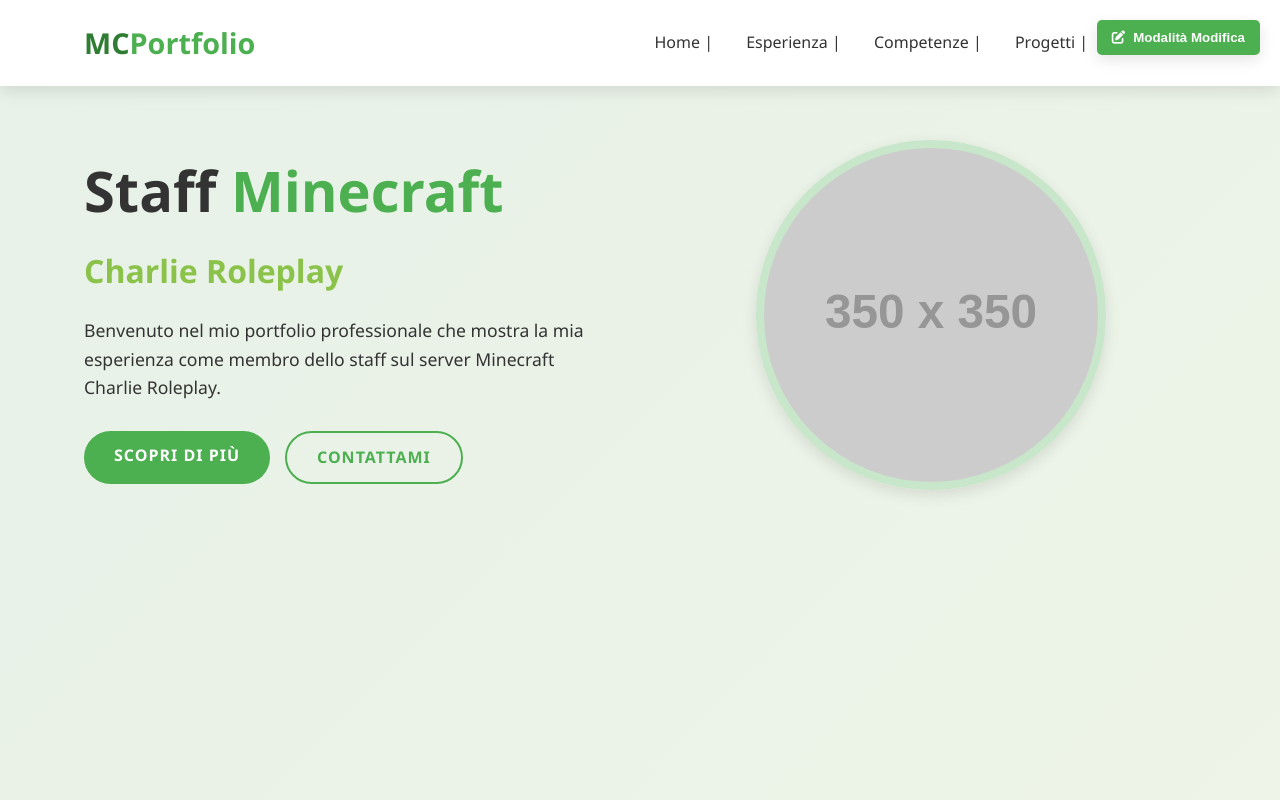
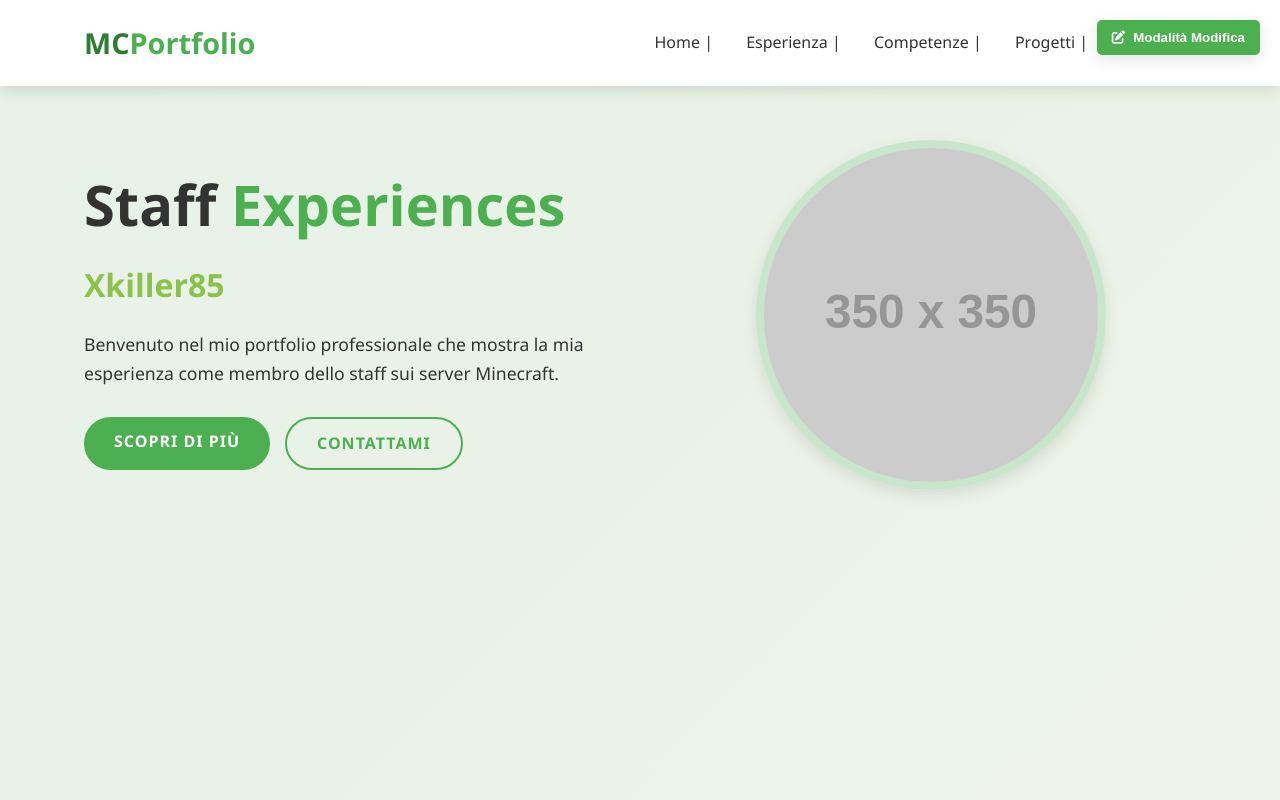
Before and after one commit to Xkiller85/Staff-Experiences, a plain HTML site: page index.html in a window 1280 px wide. Shown: the top 800 px of the page. Drawn offline with Linux system fonts and the light colour scheme; placeholder pictures from the web are drawn by us.

Commit message:
Update index.html

```diff
--- a/index.html
+++ b/index.html
@@ -87,9 +87,9 @@
         <div class="container">
             <div class="hero-content">
                 <div class="hero-text">
-                    <h1 class="editable" data-edit="text">Staff <span>Minecraft</span></h1>
-                    <h2 class="editable" data-edit="text">Charlie Roleplay</h2>
-                    <p class="editable" data-edit="text">Benvenuto nel mio portfolio professionale che mostra la mia esperienza come membro dello staff sul server Minecraft Charlie Roleplay.</p>
+                    <h1 class="editable" data-edit="text">Staff <span>Experiences</span></h1>
+                    <h2 class="editable" data-edit="text">Xkiller85</h2>
+                    <p class="editable" data-edit="text">Benvenuto nel mio portfolio professionale che mostra la mia esperienza come membro dello staff sui server Minecraft.</p>
                     <div class="hero-btns">
                         <a href="#esperienza" class="btn btn-primary">Scopri di più</a>
                         <a href="#contatti" class="btn btn-secondary">Contattami</a>
```
